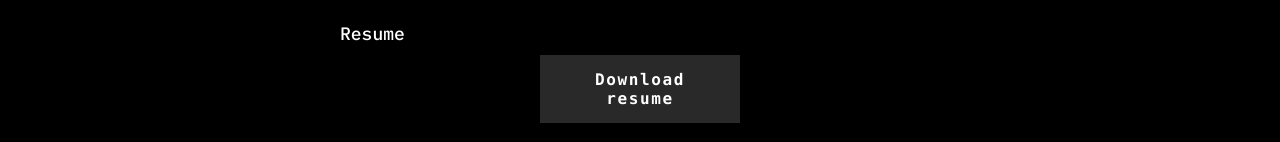
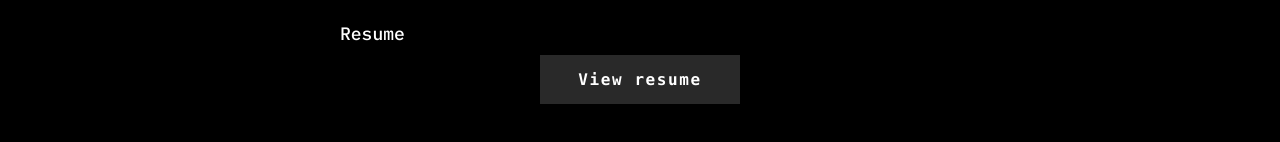
Before and after one commit to shreeramgitclone/portfolio, a React (Vite) app: page / in a window 1280 px wide. Shown: the part 931-1073 px from the top of the page. Built offline with nearby package versions, Linux system fonts and the light colour scheme.

Commit message:
done new changes final4

```diff
--- a/src/Pages/Landing.jsx
+++ b/src/Pages/Landing.jsx
@@ -176,7 +176,7 @@ function Landing() {
                         <div className='button-resume'>
                             <button className="ui-btn">
                                 <span>
-                                    <a href="https://codersheart.in/Resume2%20(1).pdf" target="_blank">Download resume</a>
+                                    <a href="https://codersheart.in/Resume2%20(1).pdf" target="_blank">View resume</a>
                                 </span>
                             </button>
                         </div>
```
